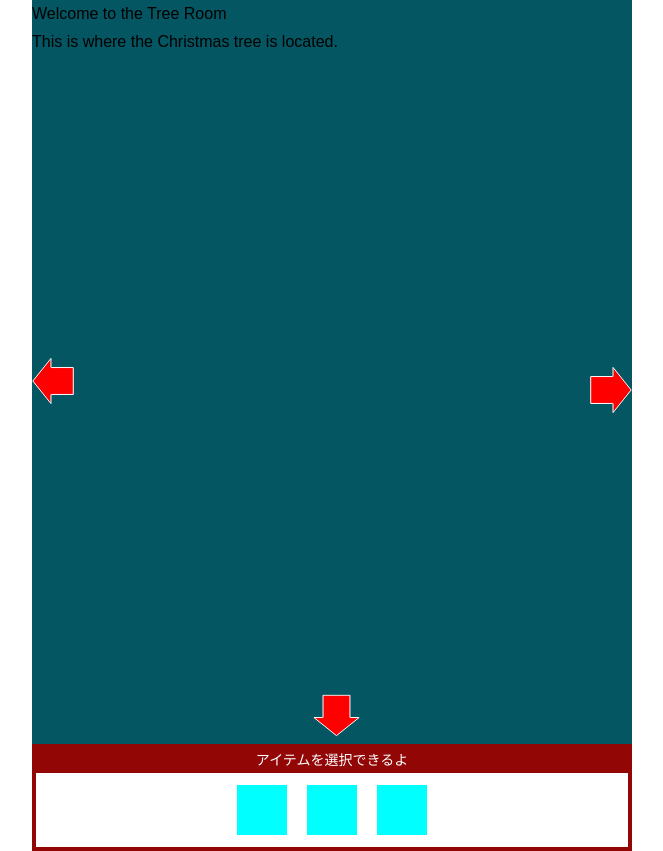
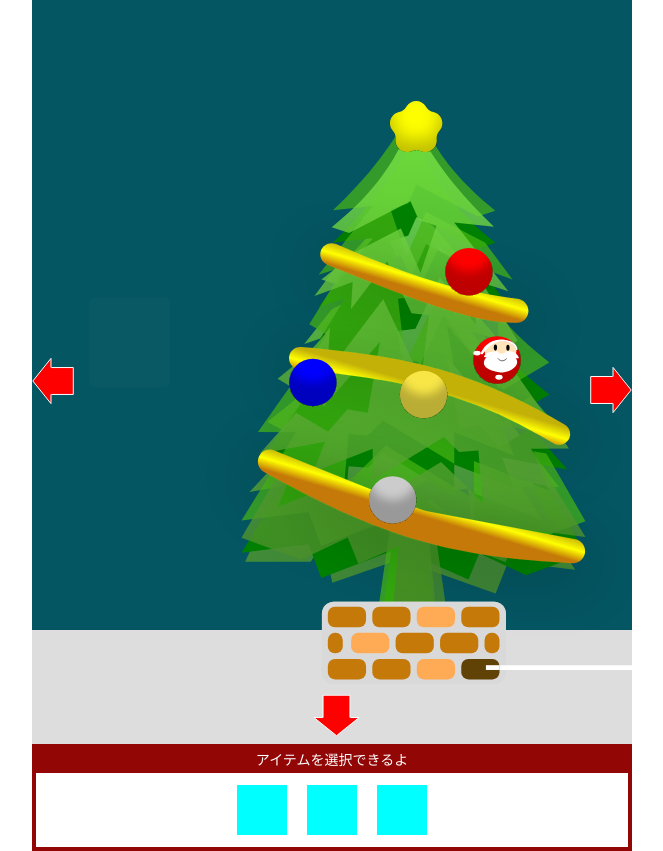
Before and after one commit to marimonon/advent2024_christmas, a React (Vite) app: page / in a window 1280 px wide. Shown: the whole page, without its empty margins (308-971 px from the left). Built offline with nearby package versions, Linux system fonts and the light colour scheme.

Commit message:
bgとtreeのcss

```diff
--- a/src/components/Rooms/TreeRoom.tsx
+++ b/src/components/Rooms/TreeRoom.tsx
@@ -1,10 +1,29 @@
+/** @jsxImportSource @emotion/react */
+import { css } from "@emotion/react"
+import TreeRoomBg from "../Images/Tree/TreeRoomBg"
+import TreeImage from "../Images/Tree/TreeImage"
+
 const TreeRoom: React.FC = () => {
   return (
     <div>
-      <h1>Welcome to the Tree Room</h1>
-      <p>This is where the Christmas tree is located.</p>
+      <TreeImage css={treeCss} />
+      <TreeRoomBg css={treeBgCss} />
     </div>
   )
 }
 
 export default TreeRoom
+
+const treeCss = css`
+  position: absolute;
+  width: 90%;
+  height: auto;
+  right: -10%;
+  bottom: 8%;
+  z-index: 1;
+`
+
+const treeBgCss = css`
+  width: 100%;
+  height: 100%;
+`
```
